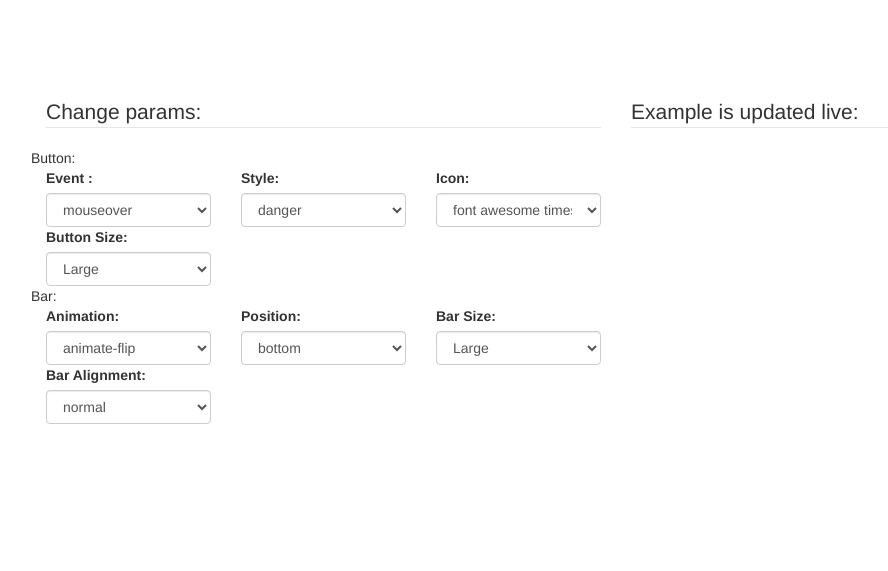
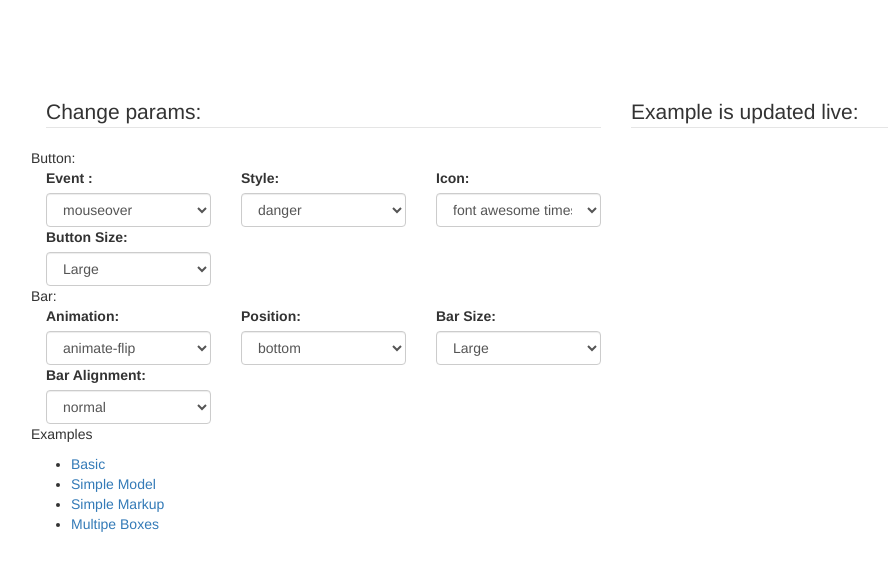
Before and after one commit to hugsbrugs/angular-toolbar, a website: page example/index.html in a window 1280 px wide. Shown: the part 229-800 px from the top of the page, without its empty margins (24-912 px from the left). Drawn offline with nearby package versions, Linux system fonts and the light colour scheme.

Commit message:
add image

```diff
--- a/example/index.html
+++ b/example/index.html
@@ -19,14 +19,11 @@
 
 <body>
 
-<!-- TITLE -->
 <div class="container">
-
     <div class="row">
         <h1 class="text-center">Angular Toolbar</h1>
         <h5 class="text-center">Build by <a href="http://hugo.maugey.fr" target="_blank">Hugo Maugey</a></h5>
     </div>
-
 </div>
 
 
@@ -150,7 +147,7 @@
             <fieldset>
                 <legend>Example is updated live:</legend>
                 <!-- DYNAMIC TOOLBOX -->
-                <div class="row" style="margin-top:20px;">
+                <div class="row" style="margin-top:100px;">
                     <div class="col-sm-12 text-center">
 
                         <toolbtn
@@ -172,6 +169,19 @@
     </div>
 
 </div>
+
+<div class="container">
+    <div class="row">
+        <p>Examples</p>
+        <ul>
+            <li><a href="index.html">Basic</a></li>
+            <li><a href="simple-model.html">Simple Model</a></li>
+            <li><a href="simple-markup.html">Simple Markup</a></li>
+            <li><a href="multiple-box.html">Multipe Boxes</a></li>
+        </ul>
+    </div>
+</div>
+
 
 <!-- SCRIPTS -->
 <script src="../js/angular-toolbar2.js"></script>
```
Also changed, not shown: example/simple-model.html (+3 -3 lines), README.md, img/angular-toolbar.png (added).
